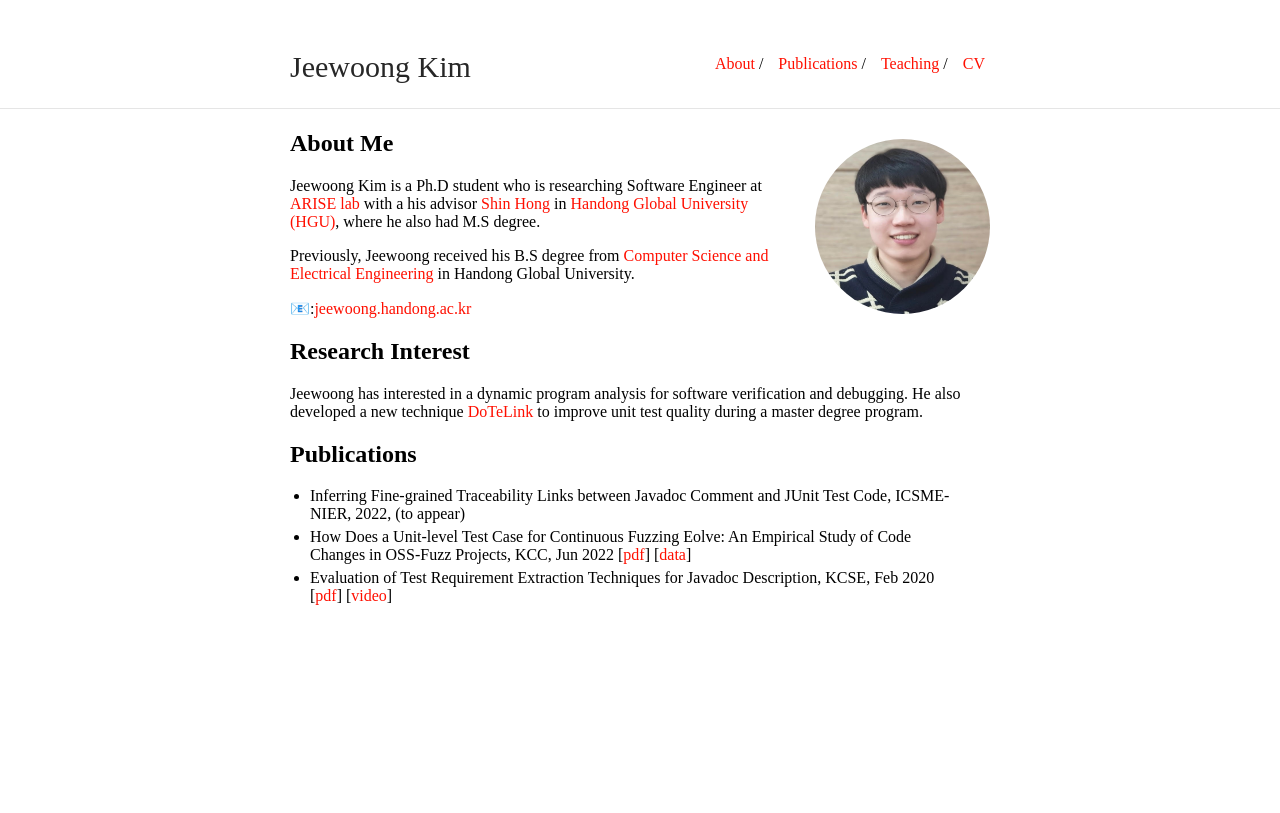
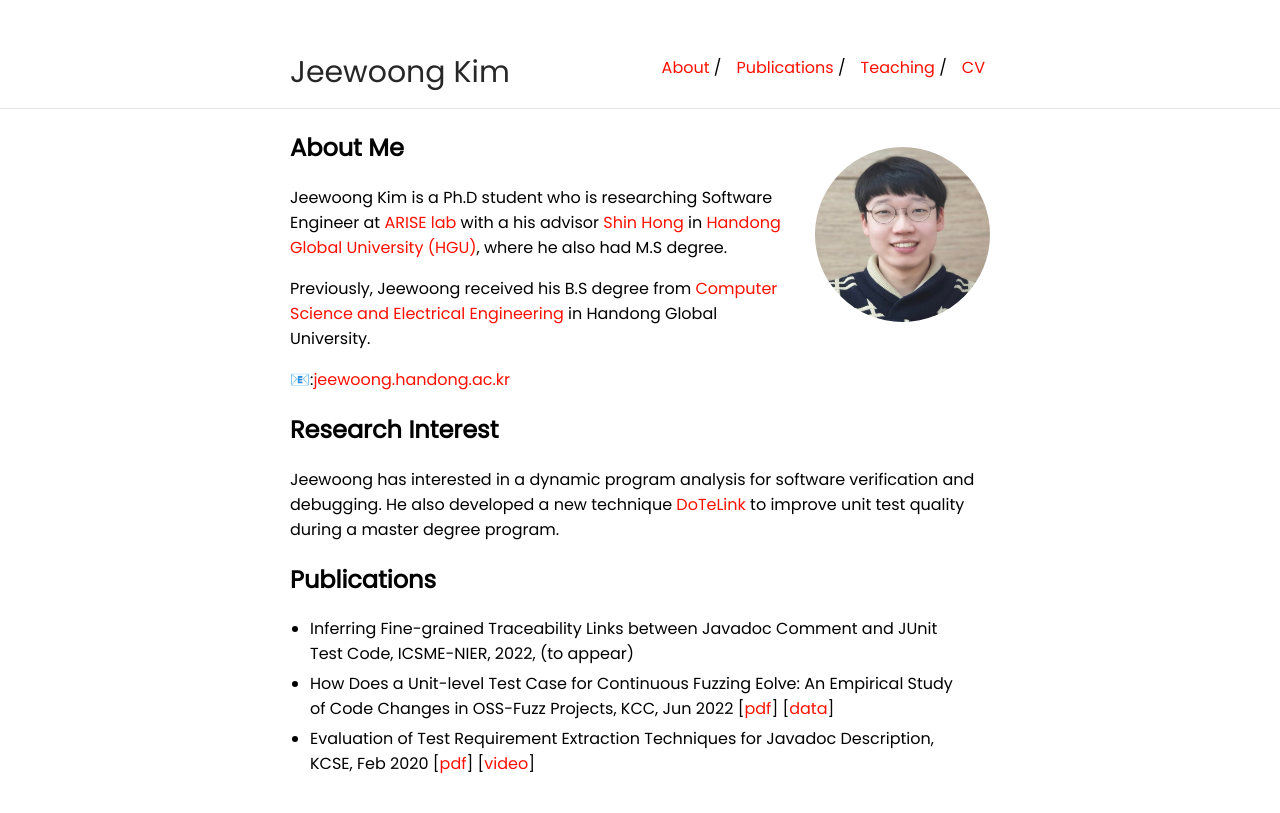
Before and after one commit to JeewoongKim/jeewoongkim.github.io, a Jekyll site: the page built from index.md, in a window 1280 px wide. Shown: the top 813 px of the page. Built offline with Jekyll 4.4.1, drawn with Linux system fonts in a browser that asks for light colours; our own code applies the rules of GitHub Pages for plain Markdown files.

Commit message:
update font

```diff
--- a/_sass/_style.scss
+++ b/_sass/_style.scss
@@ -13,7 +13,7 @@ body {
     margin: 0;
     //font-family: "Inconsolata";
     //font-family: "Open Sans", sans-serif;
-    font-family: "Poppin";
+    font-family: "Poppins";
     height: 100%;
 }
 a {
```
